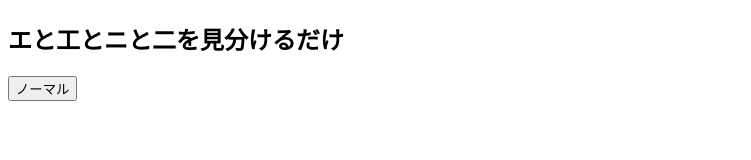
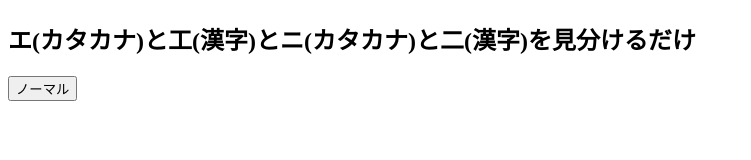
Before and after one commit to sugar808/hehenini, a plain HTML site: page index.html in a window 1280 px wide. Shown: the whole page, without its empty margins (0-751 px from the left). Drawn offline with Linux system fonts and the light colour scheme.

Commit message:
Update index.html

```diff
--- a/index.html
+++ b/index.html
@@ -13,7 +13,7 @@
         </div>
 
         <div>
-            <h2 id="q">エと工とニと二を見分けるだけ</h2>
+            <h2 id="q">エ(カタカナ)と工(漢字)とニ(カタカナ)と二(漢字)を見分けるだけ</h2>
         </div>
 
         <div>
```
